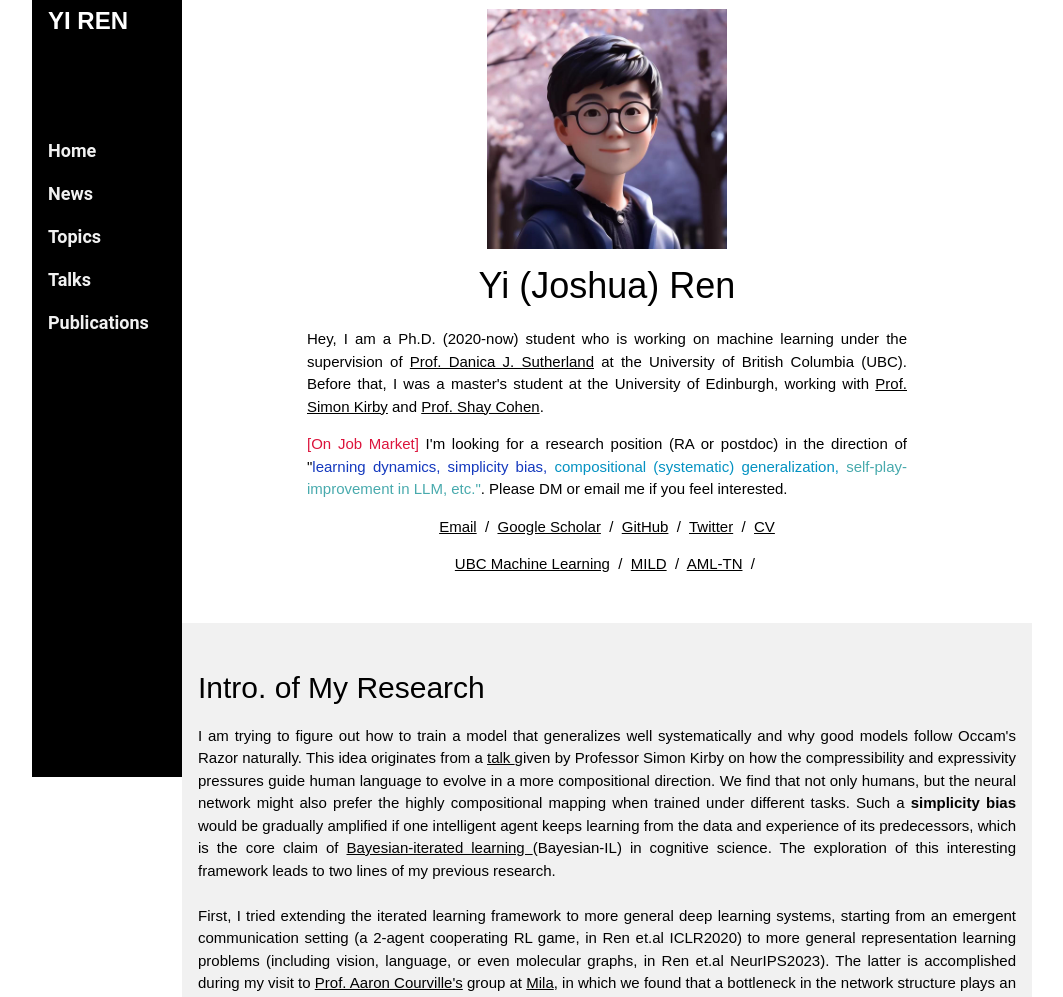
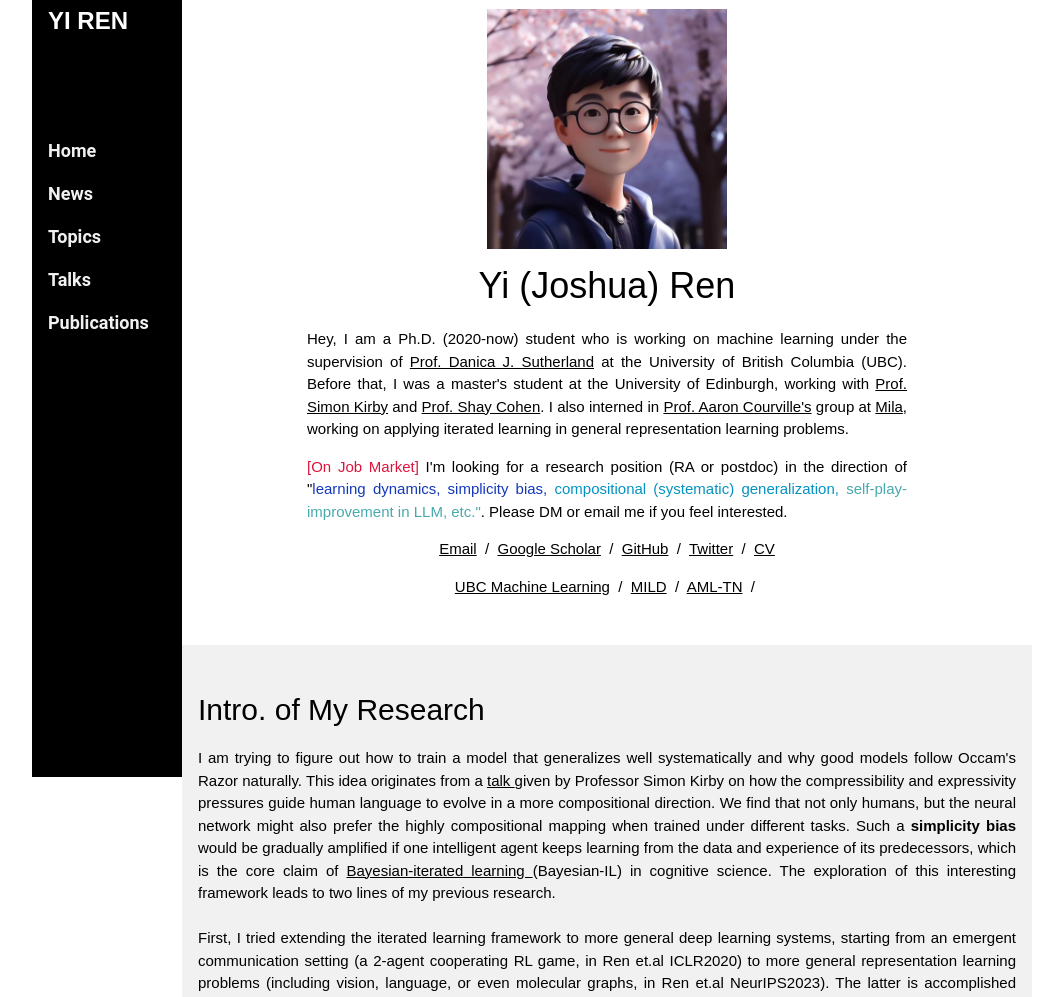
Before and after one commit to Joshua-Ren/joshua-ren.github.io, a plain HTML site: page index.html in a window 1280 px wide. Shown: the part 23-1020 px from the top of the page, without its empty margins (108-1171 px from the left). Drawn offline with Linux system fonts and the light colour scheme; a script that the page names is missing.

Commit message:
Update index.html

```diff
--- a/index.html
+++ b/index.html
@@ -100,7 +100,9 @@
 			Before that, I was a master's student at the University of Edinburgh, working with
 		        <a href="https://scholar.google.com/citations?user=5_9v0CIAAAAJ">Prof. Simon Kirby</a> and
 	                <a href="https://homepages.inf.ed.ac.uk/scohen/">Prof. Shay Cohen</a>.
-
+		        I also interned in
+			<a href="https://scholar.google.com/citations?user=km6CP8cAAAAJ&hl=en"> Prof. Aaron Courville's</a> group at
+			<a href="https://mila.quebec/en/">Mila</a>, working on applying iterated learning in general representation learning problems.
         </p>
 	<p class="w3-justify" style="width:100%;border:0px;border-spacing:0px;border-collapse:separate;margin-right:auto;margin-left:auto;max-width:600px">
 		<font color="#DC143C"> [On Job Market] </font> I'm looking for a research position (RA or postdoc) in the direction of
@@ -145,9 +147,8 @@
 	starting from an emergent communication setting (a 2-agent cooperating RL game, in Ren et.al ICLR2020) to more general representation learning problems
 	(including vision, language, or even molecular graphs, in Ren et.al NeurIPS2023).
 	The latter is accomplished during my visit to
-	<a href="https://scholar.google.com/citations?user=km6CP8cAAAAJ&hl=en"> Prof. Aaron Courville's</a> group at
-	<a href="https://mila.quebec/en/">Mila</a>,
-	in which we found that a bottleneck in the network structure plays an important role in introducing implicity bias.
+	Prof. Aaron's group at Mila.
+	We found that a bottleneck in the network structure plays an important role in introducing implicity bias.
 	Such a bias would then be further amplified during multi-generation self-play.
 	Furthermore, our recent work also demonstrates that Bayesian-IL explains the LLM's evolution in ubiquitous self-play to some extent (in Ren et.al NeurIPS2024),
 	which not only explains why specific phenomenons like diversity decrease, hidden bias amplification, etc., would occur in many self-improvement methods
```
